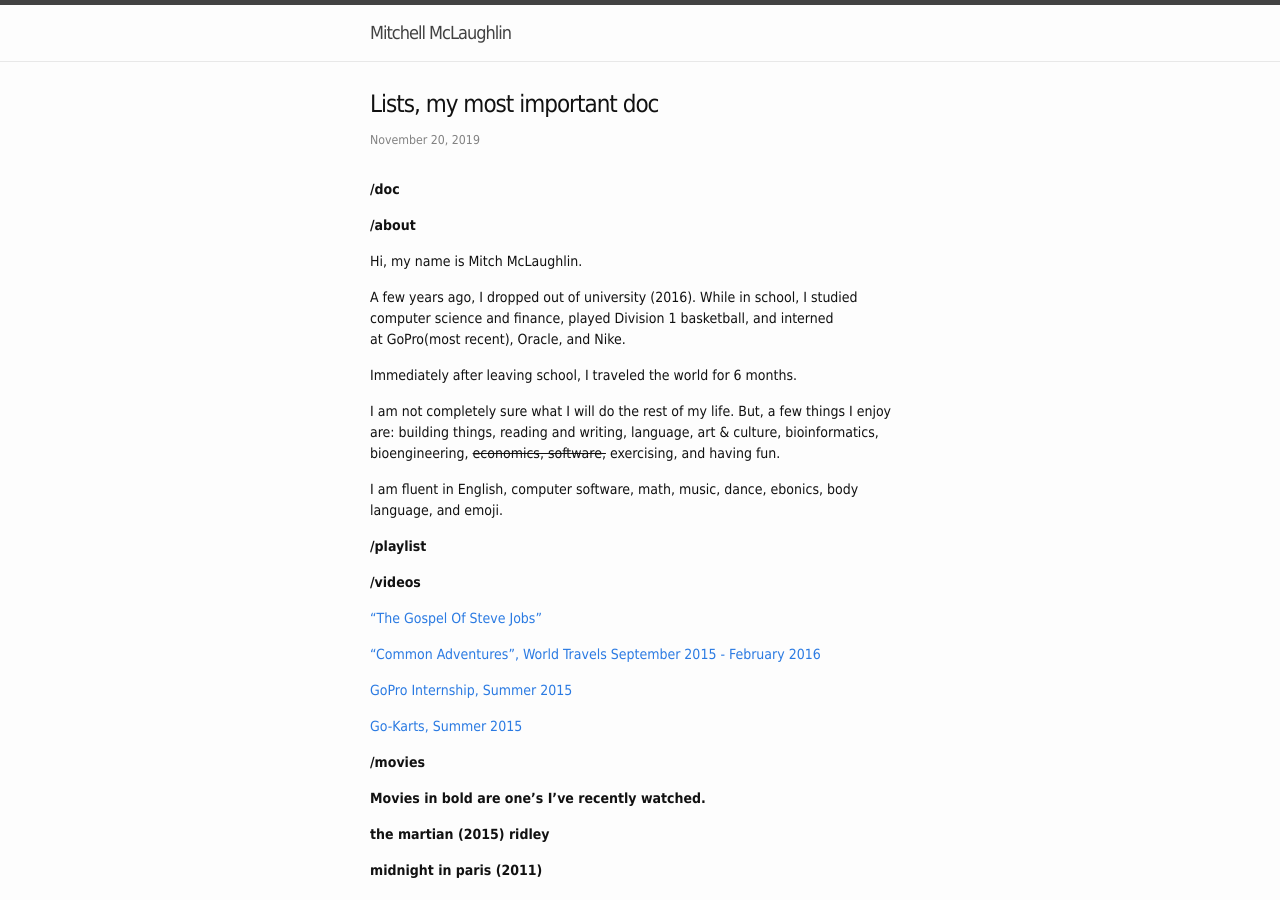
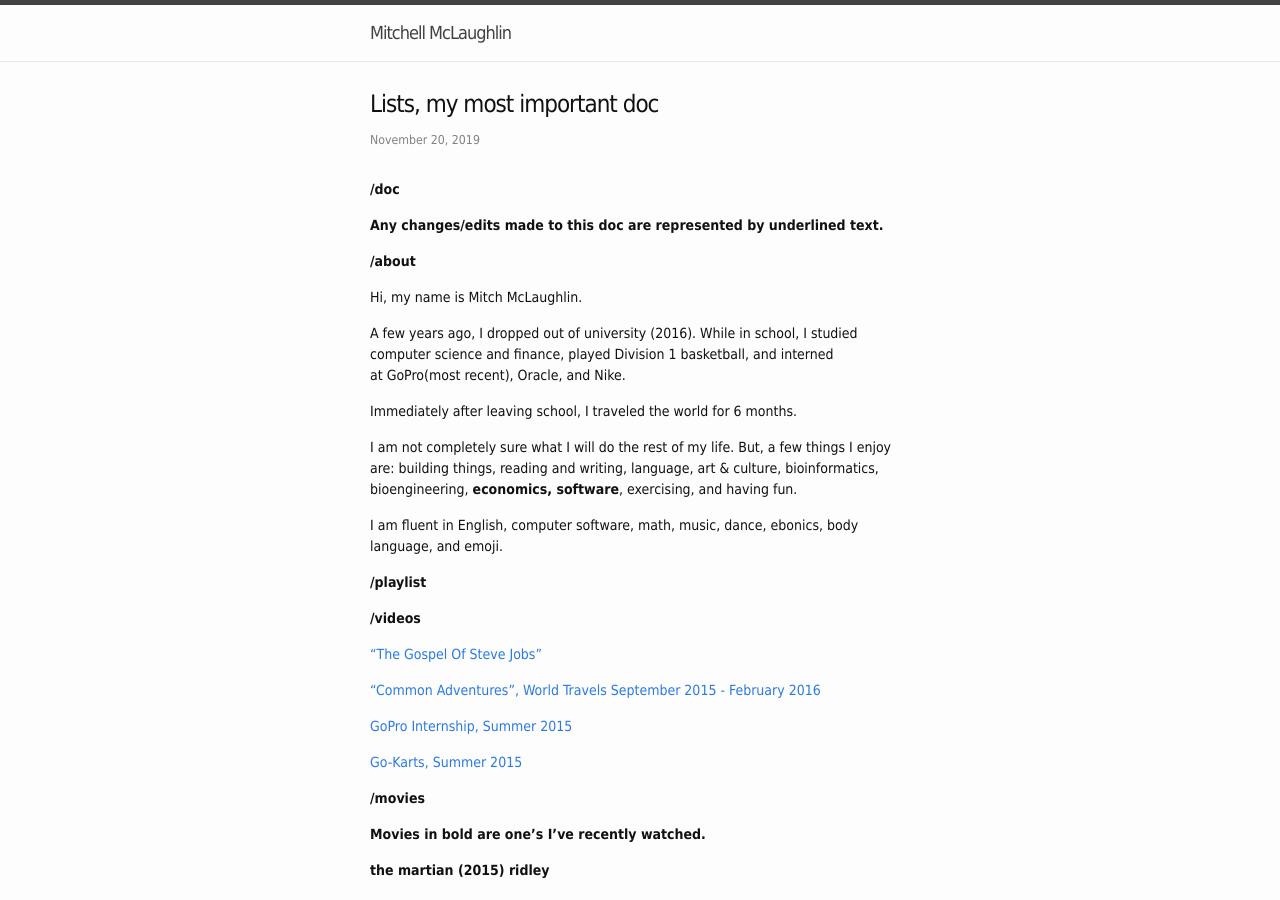
Before and after one commit to mitc-mcla/mitc-mcla.github.io, a Jekyll site: the page built from _posts/2019-11-19-lists.markdown, in a window 1280 px wide and 900 px high. Built offline with Jekyll 4.4.1, drawn with Linux system fonts in a browser that asks for light colours; some of the changed text lies outside the part shown.

Commit message:
underlined text & cuckoo

```diff
--- a/_posts/2019-11-19-lists.markdown
+++ b/_posts/2019-11-19-lists.markdown
@@ -8,6 +8,8 @@
 
 **/doc**
 
+__Any changes/edits made to this doc are represented by underlined text.__
+
 **/about**
 
 Hi, my name is Mitch McLaughlin.
@@ -16,7 +18,7 @@
 
 Immediately after leaving school, I traveled the world for 6 months.
 
-I am not completely sure what I will do the rest of my life. But, a few things I enjoy are: building things, reading and writing, language, art & culture, bioinformatics, bioengineering, ~~economics, software,~~ exercising, and having fun.
+I am not completely sure what I will do the rest of my life. But, a few things I enjoy are: building things, reading and writing, language, art & culture, bioinformatics, bioengineering, __economics, software__, exercising, and having fun.
 
 I am fluent in English, computer software, math, music, dance, ebonics, body language, and emoji.
 
```
Also changed, not shown: other parts of _posts/2019-11-19-lists.markdown (+2 -0 lines).
